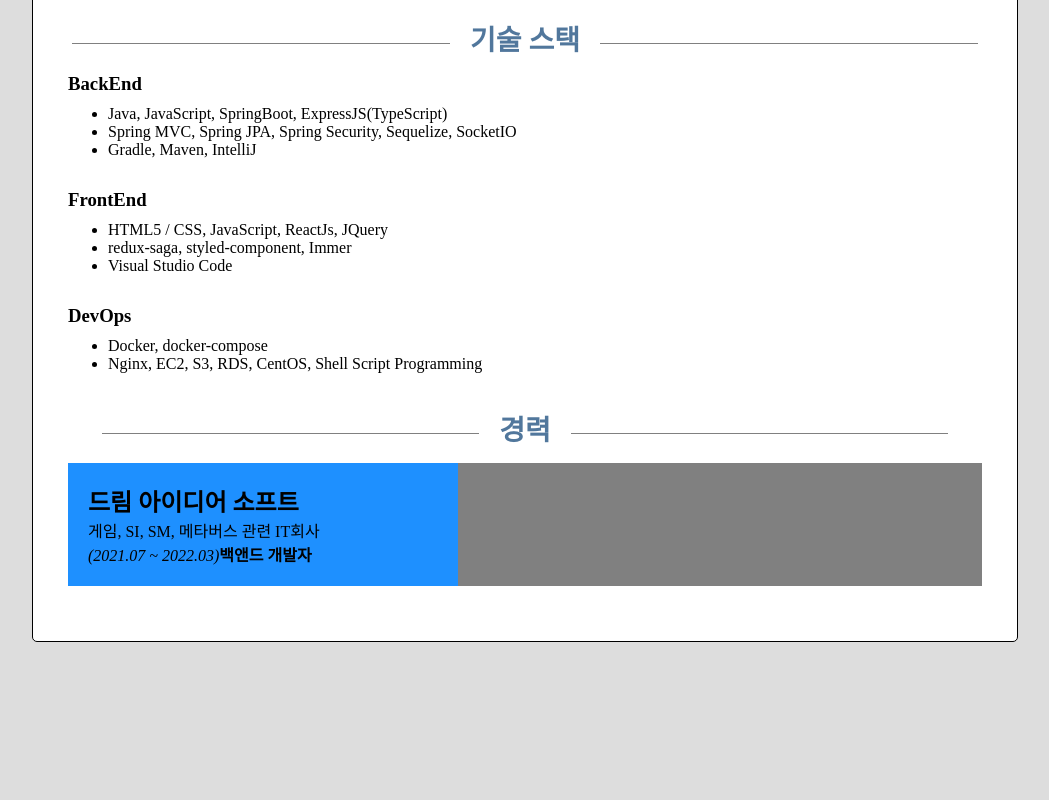
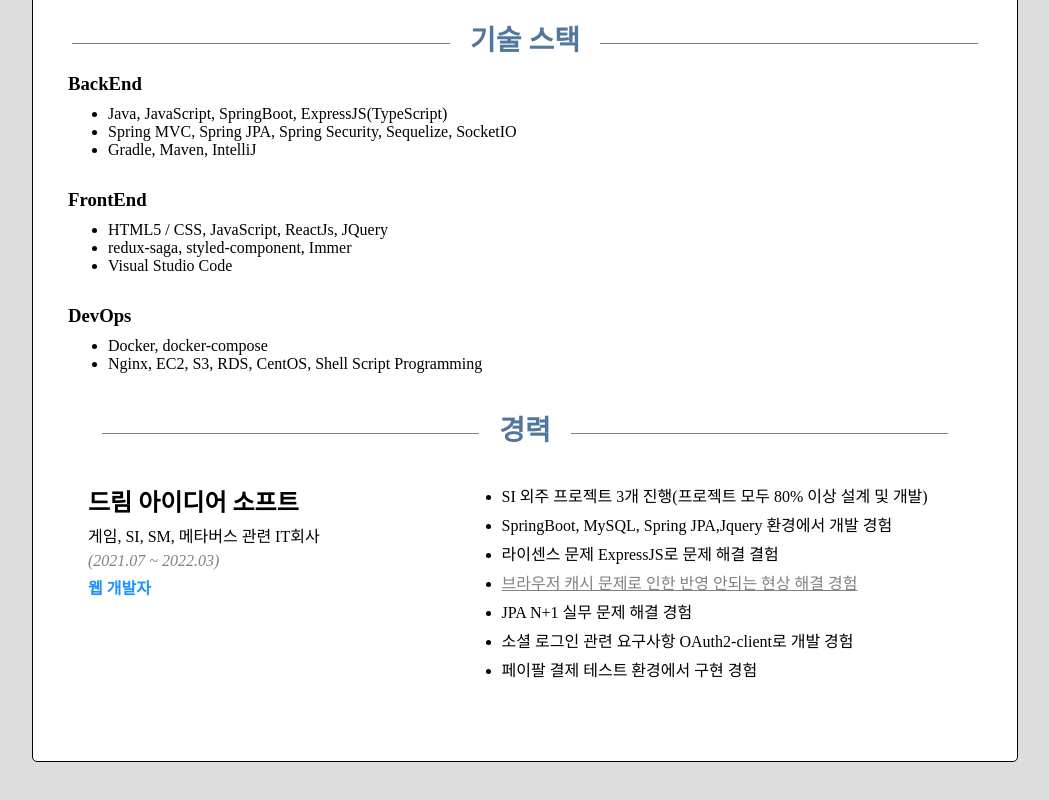
Before and after one commit to jeonghyeonkwon/protfolio-blog, a React (Create React App) app in the folder front-end/: page /resume in a window 1280 px wide. Shown: the part 394-1194 px from the top of the page, without its empty margins (115-1164 px from the left). Built offline with nearby package versions, Linux system fonts and the light colour scheme.

Commit message:
경력 내용 관련 디자인 및 내용 작업 완료

```diff
--- a/front-end/src/components/ExperienceComponent.jsx
+++ b/front-end/src/components/ExperienceComponent.jsx
@@ -33,18 +33,44 @@ const ResumeDetail = styled.div`
 `;
 
 const CompanyForm = styled.div`
-  background-color: yellowgreen;
+  /* background-color: yellowgreen; */
   width: 100%;
   display: flex;
 `;
 const CompanyTitle = styled.div`
-  background-color: dodgerblue;
   padding: 20px;
   width: 40%;
+  & > * {
+    margin-bottom: 5px;
+  }
+  & h2 {
+  }
+  & p {
+  }
+  & em {
+    color: gray;
+    display: block;
+  }
+  & strong {
+    color: dodgerblue;
+  }
 `;
 const CompanyDetail = styled.div`
-  background-color: grey;
+  /* background-color: grey; */
+  padding: 20px;
   width: 60%;
+  & li {
+    margin-bottom: 5px;
+    & a {
+      color: grey;
+
+      text-decoration: underline;
+      transition: 0.8s;
+      &:hover {
+        color: dodgerblue;
+      }
+    }
+  }
 `;
 function ExperienceComponent(props) {
   return (
@@ -56,9 +82,25 @@ function ExperienceComponent(props) {
             <h2>드림 아이디어 소프트</h2>
             <p>게임, SI, SM, 메타버스 관련 IT회사</p>
             <em>(2021.07 ~ 2022.03)</em>
-            <strong>백앤드 개발자</strong>
+            <strong>웹 개발자</strong>
           </CompanyTitle>
-          <CompanyDetail></CompanyDetail>
+          <CompanyDetail>
+            <ul>
+              <li>
+                SI 외주 프로젝트 3개 진행(프로젝트 모두 80% 이상 설계 및 개발)
+              </li>
+              <li>SpringBoot, MySQL, Spring JPA,Jquery 환경에서 개발 경험</li>
+              <li>라이센스 문제 ExpressJS로 문제 해결 결험</li>
+              <li>
+                <a href="https://givejeong.tistory.com/2">
+                  브라우저 캐시 문제로 인한 반영 안되는 현상 해결 경험
+                </a>
+              </li>
+              <li>JPA N+1 실무 문제 해결 경험</li>
+              <li>소셜 로그인 관련 요구사항 OAuth2-client로 개발 경험</li>
+              <li>페이팔 결제 테스트 환경에서 구현 경험</li>
+            </ul>
+          </CompanyDetail>
         </CompanyForm>
       </ResumeDetail>
     </ResumeForm>
--- a/front-end/src/containers/HeaderContainer.jsx
+++ b/front-end/src/containers/HeaderContainer.jsx
@@ -49,7 +49,7 @@ const AuthForm = styled.div`
 `;
 function HeaderContainers(props) {
   const [menu, setMenu] = useState([
-    { menuTitle: "About Me", path: "/resume" },
+    { menuTitle: "자기 소개", path: "/resume" },
     { menuTitle: "게시판", path: "/board" },
   ]);
   return (
```
